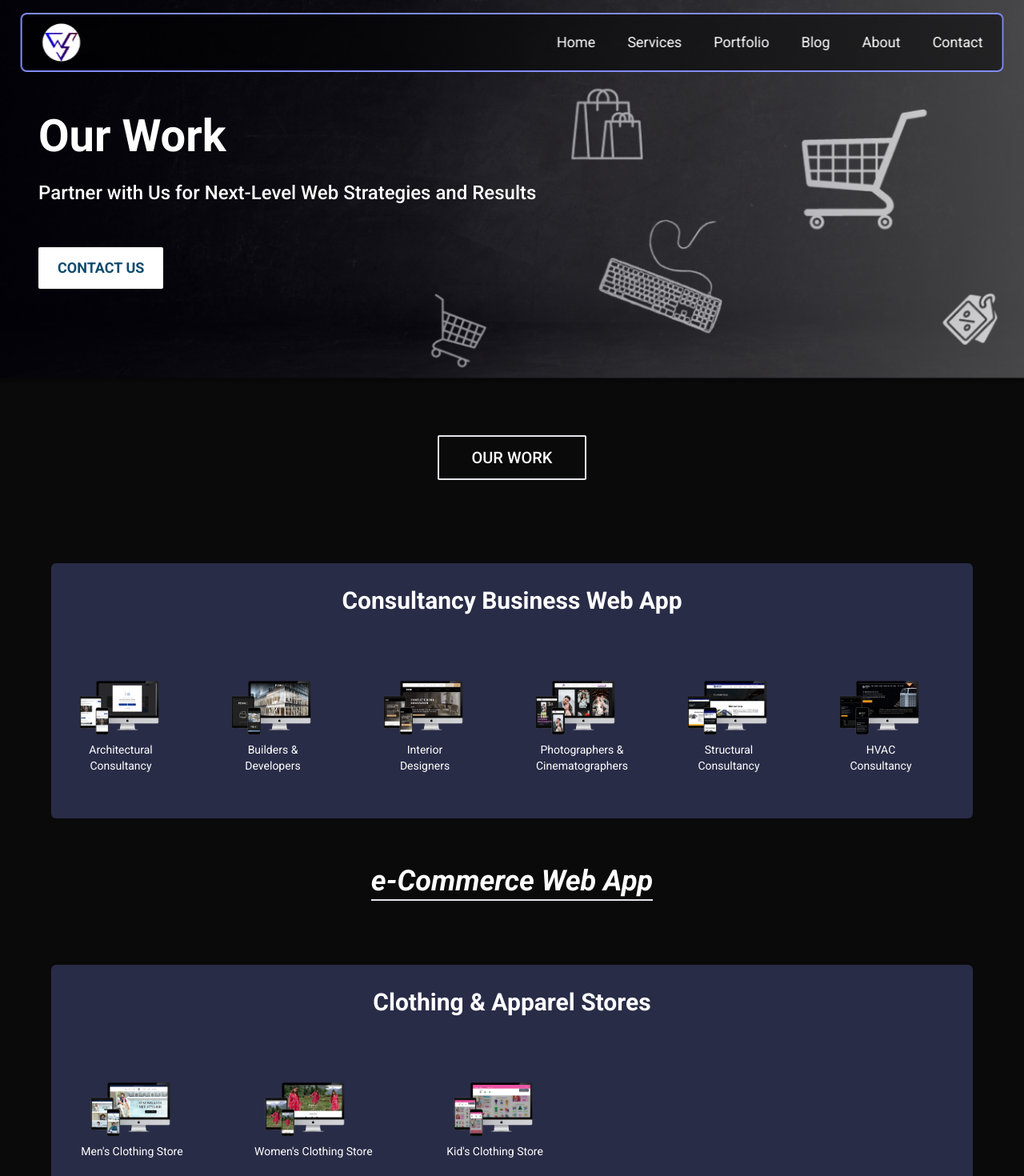
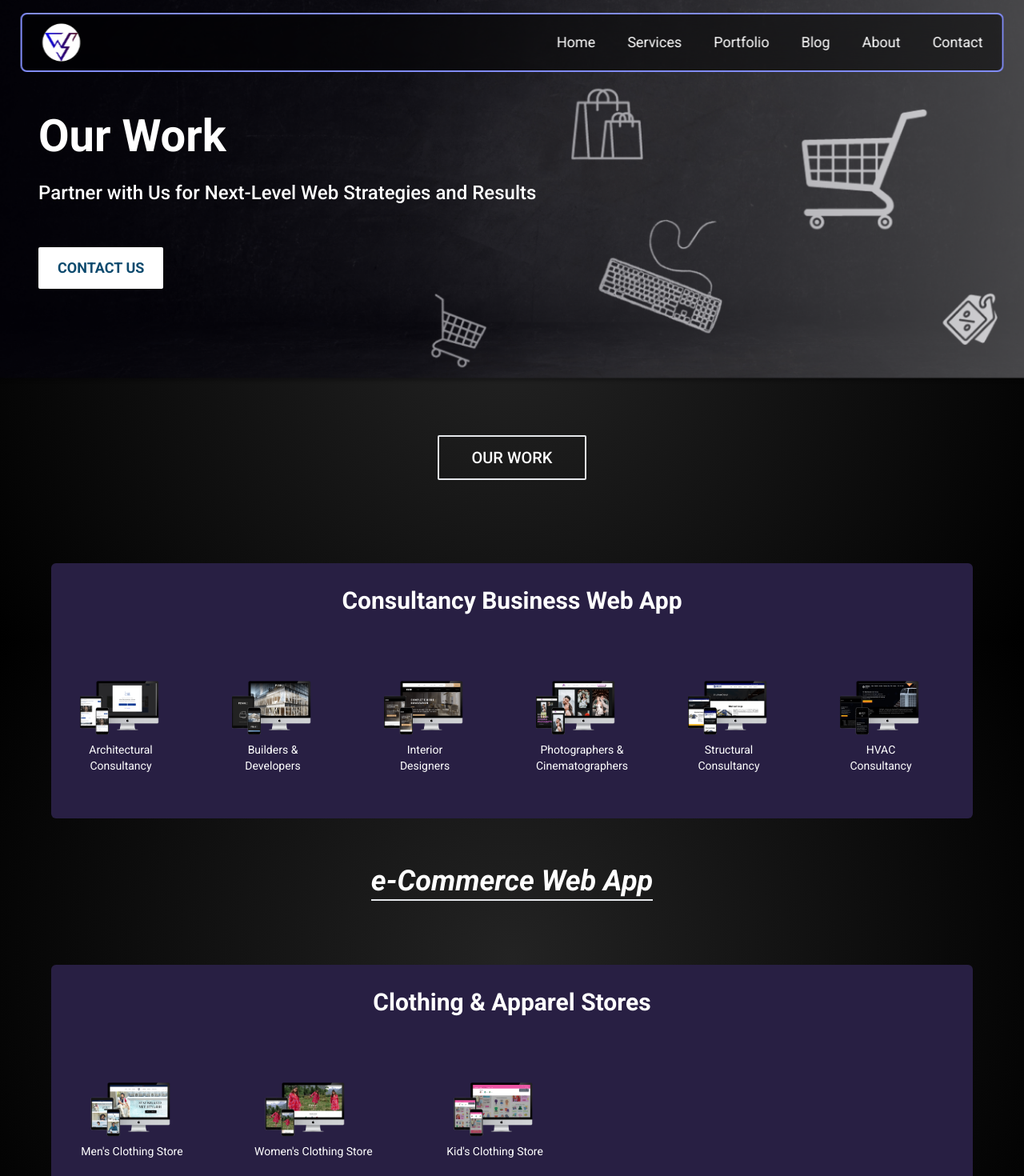
Before and after one commit to dazzlerabhi30800/wcs-clone-react, a React (Vite) app: page /portfolio in a window 1280 px wide. Shown: the top 1470 px of the page at 80% size. Built offline with nearby package versions, Linux system fonts and the light colour scheme.

Commit message:
changed background color

```diff
--- a/src/Styles/style.scss
+++ b/src/Styles/style.scss
@@ -1,7 +1,6 @@
 @import url("https://fonts.googleapis.com/css2?family=Roboto:ital,wght@0,100;0,300;0,400;0,500;0,700;0,900;1,100;1,300;1,400;1,500;1,700;1,900&display=swap");
 
 // Variables
-$background: #0a0a0a;
 
 * {
   margin: 0;
@@ -22,7 +21,7 @@ main {
 
 body {
   overflow-x: hidden;
-  background-color: $background;
+  background: radial-gradient(circle, rgb(35, 35, 35), rgb(0, 0, 0));
   color: #fff;
 }
 
@@ -158,13 +157,13 @@ ul {
 
 // ! PORTFOLIO STYLING
 .app--service--comp {
-  background: rgb(41, 44, 71);
+  background: rgb(40, 31, 67);
   .app--service--wrapper {
     & > div {
       transition: 0.3s linear;
       background: transparent;
       &:hover {
-        background: rgb(71, 55, 125);
+        background: rgb(18, 18, 25);
       }
     }
     &::-webkit-scrollbar {
```
